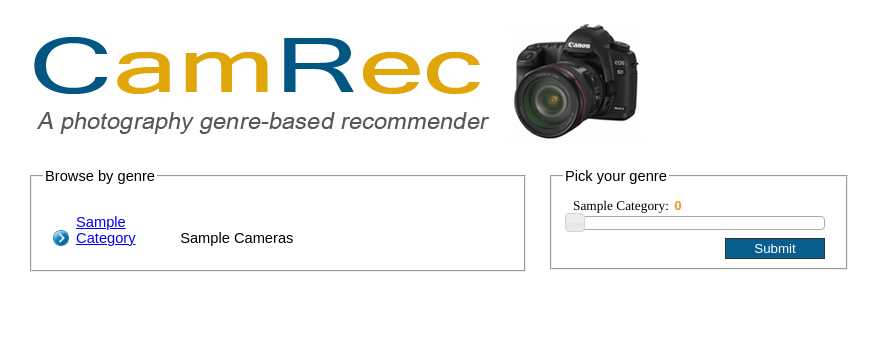
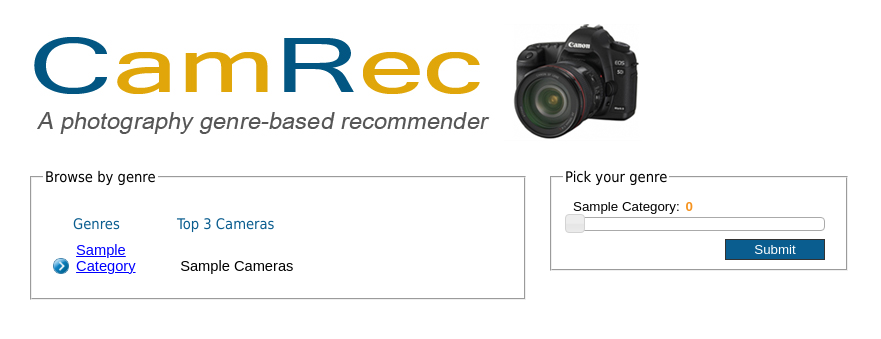
Before and after one commit to gauste/camrec, a Django app: template MySites/camrec/templates/camrec/index.html in a window 1280 px wide. Shown: the top 339 px of the page, without its empty margins (0-881 px from the left). Run offline with Django 3.2, Linux system fonts and the light colour scheme; the template is opened without the code that fills it: most values are stand-ins (such as "Sample title", 1, 10 or a date in 2020); parts of the project's set-up code (start-up, migrations or seed data) failed here and were passed over; some libraries are stand-ins or nearby versions.

Commit message:
Update index.

```diff
--- a/MySites/camrec/static/camrec/style.css
+++ b/MySites/camrec/static/camrec/style.css
@@ -13,11 +13,29 @@ a:link, a:visited, a:hover, a:active {
 	padding: 10px 10px 10px 20px;
 }
 
+legend {
+	font-family: Tahoma;
+}
+
 /* Index page */
 .cat_list {
 	width:500px;
 	float:left;
 /* 	border: 1px solid #111; */
+}
+
+.cat_list_header_1 {
+	width:200px;
+	padding-left:20px;
+	color:0A5D8F;
+	display: inline-block;
+	font-family:Tahoma;
+}
+
+.cat_list_header_2 {
+	width:400px;
+	color:0A5D8F;
+	font-family:Tahoma;
 }
 
 .cat_list li, .camera_list li {
@@ -35,7 +53,7 @@ a:link, a:visited, a:hover, a:active {
 	padding-right:3px;
 }
 
-.cat_list span, .camera_list span {
+.cat_list .cat_list_item, .camera_list span {
 	display: inline-block;
 }
 
@@ -46,7 +64,7 @@ a:link, a:visited, a:hover, a:active {
 .cat_slider {
 	text-transform:capitalize;
 	font-size:10pt;
-	font-family:Times;
+	font-family:Arial;
 	padding-bottom:8px;
 }
 
--- a/MySites/camrec/templates/camrec/index.html
+++ b/MySites/camrec/templates/camrec/index.html
@@ -32,9 +32,11 @@
 				<legend>Browse by genre</legend>
 					{% if category_list %}
 					<ul>
+						<li><span class="cat_list_header_1">Genres</span>
+							<span class="cat_list_header_2">Top 3 cameras</span></li>
 						{% for item in category_list %}
 						<li><img src='{% static "camrec/arrow-th.png" %}' border="0" width="16px" />
-							<span><a href="/camrec/category/{{item.category}}">{{item.category}}</a></span>
+							<span class="cat_list_item"><a href="/camrec/category/{{item.category}}">{{item.category}}</a></span>
 							{{item.cameras}}
 						</li>
 						{% endfor %}
```
Lines whose indentation alone changed are shown as unchanged.
